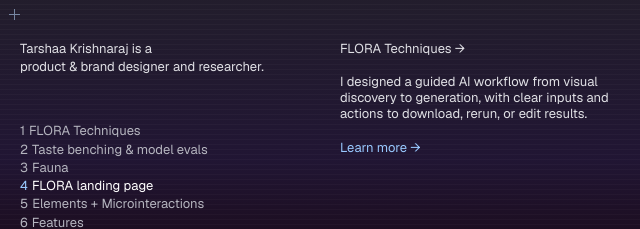
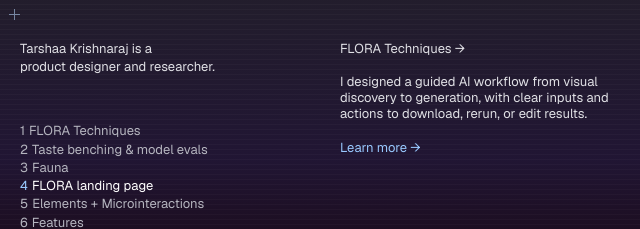
Before and after one commit to tarshaa/work-website, a plain HTML site: page index.html in a window 1280 px wide. Shown: the top 229 px of the page, 0-640 px from the left. Drawn offline with Linux system fonts and the light colour scheme.

Commit message:
Remove brand from portfolio introduction

```diff
--- a/index.html
+++ b/index.html
@@ -1,7 +1,7 @@
 <!doctype html>
 <html lang="en"><head><meta charset="utf-8"><meta name="viewport" content="width=device-width, initial-scale=1"><meta name="description" content="Tarshaa Krishnaraj — product and brand design for AI workflows, interaction systems, and creative tools."><title>Tarshaa Krishnaraj — Product Designer</title><link rel="icon" href="icon.svg" type="image/svg+xml"><link rel="stylesheet" href="style.css?v=compact-assets-2"><script src="projects.js?v=portfolio-quality-9" defer></script><script src="app.js?v=portfolio-quality-9" defer></script></head>
 <body><div class="site-micrographics" aria-hidden="true"><i class="mark"></i><i class="mark"></i><i class="mark"></i><i class="mark"></i><i class="ticks"></i></div><a class="skip" href="#main">Skip to work</a>
-<aside class="sidebar"><p class="reference-intro"><a href="#top">Tarshaa Krishnaraj</a> is a<br>product & brand designer and researcher.</p><nav id="project-index" aria-label="Project index"></nav><div class="lab-sidebar"><h2>Cook Lab</h2><nav id="lab-index" aria-label="Cook Lab"></nav></div><div class="sidebar-bottom"><a href="#about">About</a><a href="https://x.com/tartartuna" target="_blank" rel="noopener noreferrer">X ↗</a><a href="https://www.linkedin.com/in/tarshaakrishnaraj/" target="_blank" rel="noopener noreferrer">LinkedIn ↗</a><a href="mailto:tarshaakrishnaraj@gmail.com">Email ↗</a></div></aside>
+<aside class="sidebar"><p class="reference-intro"><a href="#top">Tarshaa Krishnaraj</a> is a<br>product designer and researcher.</p><nav id="project-index" aria-label="Project index"></nav><div class="lab-sidebar"><h2>Cook Lab</h2><nav id="lab-index" aria-label="Cook Lab"></nav></div><div class="sidebar-bottom"><a href="#about">About</a><a href="https://x.com/tartartuna" target="_blank" rel="noopener noreferrer">X ↗</a><a href="https://www.linkedin.com/in/tarshaakrishnaraj/" target="_blank" rel="noopener noreferrer">LinkedIn ↗</a><a href="mailto:tarshaakrishnaraj@gmail.com">Email ↗</a></div></aside>
 <main id="main"><div id="top"></div><div id="projects"></div>
 <section id="about" class="about"><div><span class="eyebrow">Background</span><h2>Across product,<br>brand, and interfaces.</h2><p>My work moves between interfaces, model exploration, interaction feedback, and the stories that introduce a product to the world.</p></div><div class="background"><h3>Experience</h3><dl><div><dt>FLORA</dt><dd>Brand & product design</dd></div><div><dt>Magnolia Pictures</dt><dd>Brand design</dd></div><div><dt>Disney</dt><dd>Brand design</dd></div></dl><h3>Education</h3><p>Parsons School of Design<br>University of Oxford</p><div class="contact-links"><a href="mailto:tarshaakrishnaraj@gmail.com">Email ↗</a><a href="https://www.linkedin.com/in/tarshaakrishnaraj/" target="_blank" rel="noopener noreferrer">LinkedIn ↗</a><a href="https://x.com/tartartuna" target="_blank" rel="noopener noreferrer">X ↗</a><a href="https://tunatartar.substack.com" target="_blank" rel="noopener noreferrer">Writing ↗</a></div></div></section>
 <footer><span>Tarshaa Krishnaraj</span><a href="#top">Back to top ↑</a></footer></main>
```
